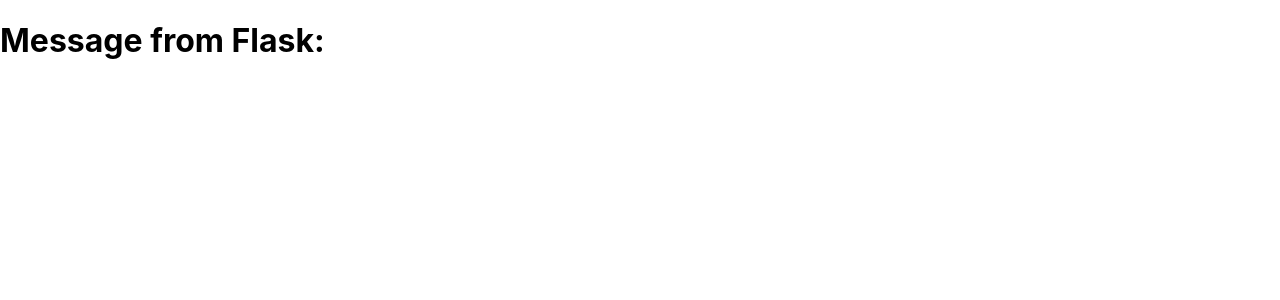
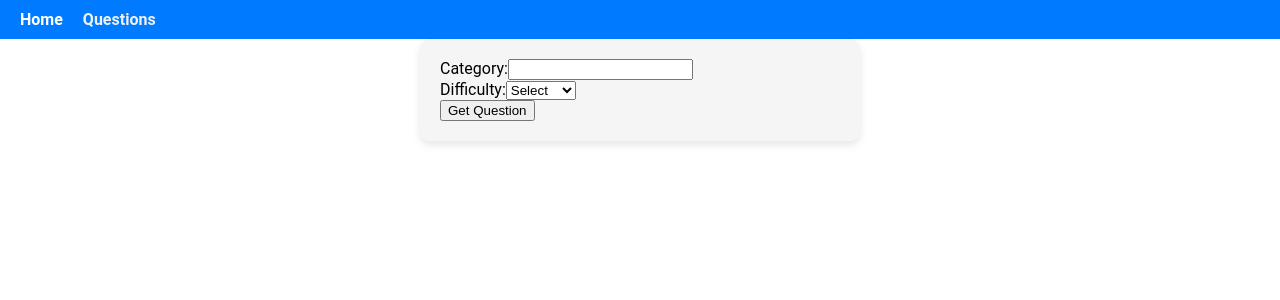
Before and after one commit to PranshDalal/EntrepreneurshipProject, a React (Create React App) app in the folder Client/: page /questions in a window 1280 px wide. Shown: the top 300 px of the page. Built offline with nearby package versions, Linux system fonts and the light colour scheme; no server answers.

Commit message:
Added home and questions page

```diff
--- a/Client/package.json
+++ b/Client/package.json
@@ -7,8 +7,10 @@
     "@testing-library/jest-dom": "^5.17.0",
     "@testing-library/react": "^13.4.0",
     "@testing-library/user-event": "^13.5.0",
+    "axios": "^1.6.8",
     "react": "^18.2.0",
     "react-dom": "^18.2.0",
+    "react-router-dom": "^6.22.3",
     "react-scripts": "5.0.1",
     "web-vitals": "^2.1.4"
   },
--- /dev/null
+++ b/Client/src/App.css
@@ -0,0 +1,30 @@
+.navbar {
+    background-color: #007bff;
+    padding: 10px 20px;
+  }
+
+  .navbar ul {
+    list-style-type: none;
+    margin: 0;
+    padding: 0;
+    display: flex;
+  }
+
+  .navbar li {
+    margin-right: 20px;
+  }
+
+  .navbar a {
+    color: #fff;
+    text-decoration: none;
+    font-weight: bold;
+    transition: color 0.3s ease;
+  }
+
+  .navbar a:hover {
+    color: #f0f0f0;
+  }
+
+  .navbar .active {
+    color: #f0f0f0;
+  }
--- a/Client/src/App.js
+++ b/Client/src/App.js
@@ -1,31 +1,40 @@
-import React, { useEffect, useState } from 'react';
-import axios from 'axios';
+import React from 'react';
+import { BrowserRouter as Router, Route, NavLink, Routes } from 'react-router-dom';
 
+//Importing all the components
+import Home from './Components/Home';
+import Questions from './Components/Questions';
+
+
+//Importing CSS file
+import './App.css';
+
+//Creating navbar using Router
 function App() {
-  const [message, setMessage] = useState('');
+  return (
+    <Router>
+      <div className="App">
+        <nav className="navbar">
+          <ul>
+            <li>
+              <NavLink to="/" activeclassname="active">
+                Home
+              </NavLink>
+            </li>
+            <li>
+              <NavLink to="/questions" activeclassname="active">
+                Questions
+              </NavLink>
+            </li>
+          </ul>
+        </nav>
 
-  useEffect(() => {
-    async function fetchData() {
-      try {
-        const response = await axios.get('http://localhost:3001/api/message');
-
-        const { message } = response.data;
-
-        setMessage(message);
-      } catch (error) {
-        console.error('Error fetching data:', error);
-      }
-    }
-
-    fetchData();
-
-  }, []);
-
-  return (
-    <div>
-      <h1>Message from Flask:</h1>
-      <p>{message}</p>
-    </div>
+        <Routes>
+          <Route path="/" element={<Home />} />
+          <Route path="/questions" element={<Questions />}  />
+        </Routes>
+      </div>
+    </Router>
   );
 }
 
--- /dev/null
+++ b/Client/src/Components/Home.css
@@ -0,0 +1,23 @@
+.home-title {
+    font-size: 48px;
+    margin-bottom: 50px;
+    font-family: 'Roboto', sans-serif;
+    font-weight: 700;
+  }
+
+  body, html {
+    margin: 0;
+    padding: 0;
+    height: 100%;
+    overflow: hidden;
+    font-family: 'Roboto', sans-serif;
+  }
+
+
+
+  .home-container {
+    display: flex;
+    justify-content: center;
+    align-items: center;
+    height: 100vh;
+}
--- /dev/null
+++ b/Client/src/Components/Home.js
@@ -0,0 +1,17 @@
+import React from 'react';
+import './Home.css';
+
+const Home = () => {
+  return (
+
+    <div className="home-container">
+      <div className="canvas-container">
+      </div>
+      <div className="content-container">
+        <h1 className="home-title">Welcome to ...</h1>
+      </div>
+    </div>
+  );
+};
+
+export default Home;
--- /dev/null
+++ b/Client/src/Components/Questions.css
@@ -0,0 +1,61 @@
+.form {
+    max-width: 400px;
+    margin: 0 auto;
+    padding: 20px;
+    background-color: #f5f5f5;
+    border-radius: 10px;
+    box-shadow: 0 4px 8px rgba(0, 0, 0, 0.1);
+  }
+
+  .label {
+    margin-bottom: 10px;
+    font-weight: bold;
+  }
+
+  .input {
+    width: 100%;
+    padding: 10px;
+    margin-bottom: 20px;
+    border: 1px solid #ccc;
+    border-radius: 5px;
+  }
+
+  .select {
+    width: 100%;
+    padding: 10px;
+    margin-bottom: 20px;
+    border: 1px solid #ccc;
+    border-radius: 5px;
+  }
+
+  .button {
+    width: 100%;
+    padding: 10px;
+    background-color: #007bff;
+    color: #fff;
+    border: none;
+    border-radius: 5px;
+    cursor: pointer;
+    transition: background-color 0.3s ease;
+  }
+
+  .button:hover {
+    background-color: #0056b3;
+  }
+
+  .loading {
+    text-align: center;
+    font-weight: bold;
+    color: #007bff;
+  }
+
+  .question-result {
+    margin-top: 20px;
+  }
+
+  .question {
+    background-color: #f5f5f5;
+    padding: 20px;
+    border-radius: 10px;
+    box-shadow: 0 4px 8px rgba(0, 0, 0, 0.1);
+  }
--- /dev/null
+++ b/Client/src/Components/Questions.js
@@ -0,0 +1,68 @@
+import React, { useState } from 'react';
+import axios from 'axios';
+import './Questions.css';
+
+const Questions = () => {
+  const [category, setCategory] = useState('');
+  const [difficulty, setDifficulty] = useState('');
+  const [question, setQuestion] = useState('');
+  const [loading, setLoading] = useState(false);
+
+  const handleSubmit = async (e) => {
+    e.preventDefault();
+    setLoading(true);
+
+    try {
+      const response = await axios.get(`http://localhost:3001/api/question/multiple/${category}/${difficulty}`);
+      setQuestion(response.data.question);
+      setLoading(false);
+    } catch (error) {
+      console.error('Error fetching question:', error);
+      setLoading(false);
+    }
+  };
+
+  return (
+    <div className={`questions-container`}>
+      <form onSubmit={handleSubmit} className={`form`}>
+        <label>
+          Category:
+          <input
+            type="number"
+            value={category}
+            onChange={(e) => setCategory(e.target.value)}
+            required
+          />
+        </label>
+        <br />
+        <label>
+          Difficulty:
+          <select
+            value={difficulty}
+            onChange={(e) => setDifficulty(e.target.value)}
+            required
+          >
+            <option value="">Select</option>
+            <option value="easy">Easy</option>
+            <option value="medium">Medium</option>
+            <option value="hard">Hard</option>
+          </select>
+        </label>
+        <br />
+        <button type="submit" className="submit-button">
+          Get Question
+        </button>
+      </form>
+      {loading ? (
+        <p>Loading...</p>
+      ) : question && (
+        <div className={`question-result`}>
+          <h2>Question:</h2>
+          <p>{question}</p>
+        </div>
+      )}
+    </div>
+  );
+};
+
+export default Questions;
```
Also changed, not shown: 1 other file (tests, documents, lock files or other folders).
